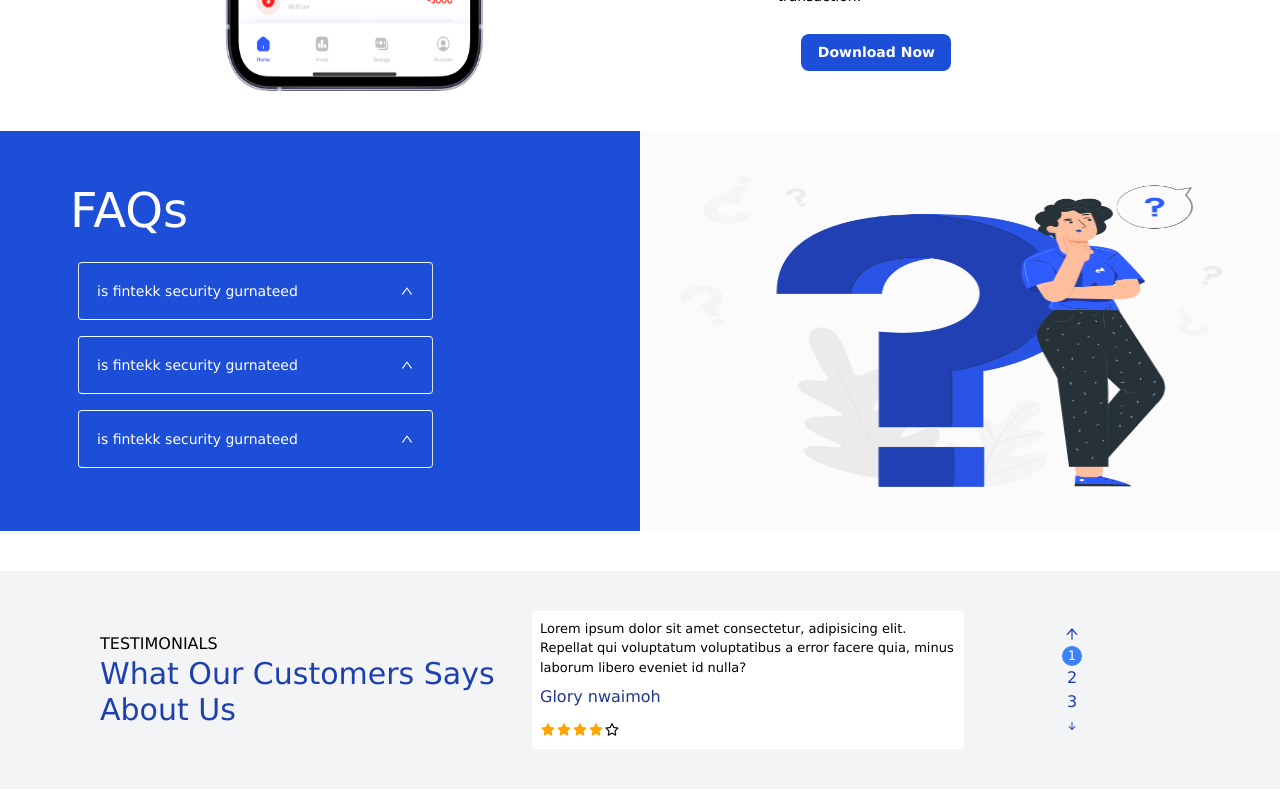
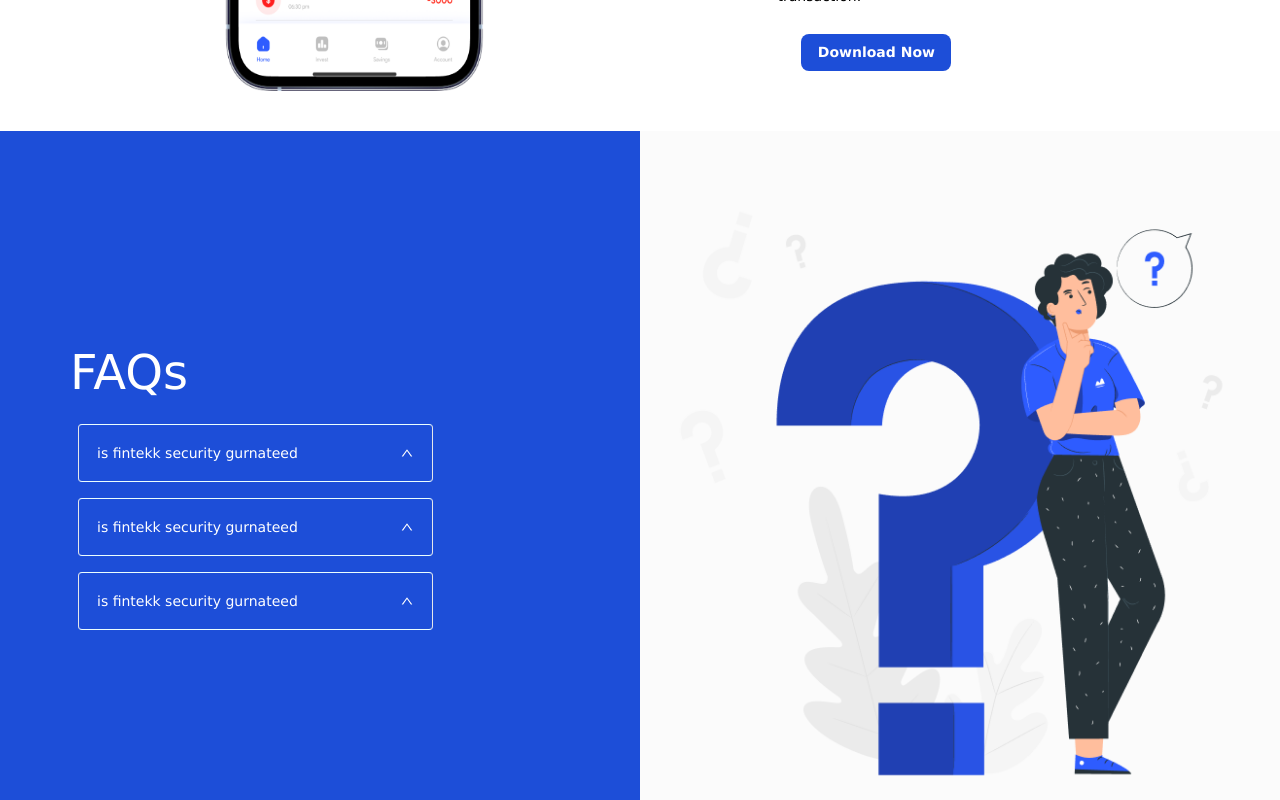
Before and after one commit to goodylove/Fintech-landing-page, a React (Vite) app: page / in a window 1280 px wide. Shown: the part 1760-2560 px from the top of the page. Built offline with nearby package versions, Linux system fonts and the light colour scheme.

Commit message:
pass props

```diff
--- a/src/components/faq/Questions.jsx
+++ b/src/components/faq/Questions.jsx
@@ -1,18 +1,18 @@
 import React, { useState } from "react";
 import { AiOutlineDown, AiOutlineUp } from "react-icons/ai";
 
-const Question = () => {
-  const [show, setShow] = useState(false);
-  const [icon, setIcon] = useState(false);
+const Question = ({ text, onClick, icon, show }) => {
+  // const [show, setShow] = useState(false);
+  // const [icon, setIcon] = useState(false);
 
-  const handleClick = () => {
-    setIcon((prev) => {
-      return !prev;
-    });
-    setShow((prev) => {
-      return !prev;
-    });
-  };
+  // const handleClick = (e) => {
+  //   console.log(e);
+  //   setIcon((prev) => {
+  //     return !prev;
+  //   });
+  //   setShow((prev) => {
+  //     return !prev;
+  //   });
   return (
     <div>
       <ul className="flex justify-center w-full flex-col">
@@ -21,17 +21,14 @@
             <span> is fintekk security gurnateed</span>
             <div>
               {icon ? (
-                <AiOutlineDown onClick={() => handleClick()} />
+                <AiOutlineDown onClick={() => onClick()} />
               ) : (
-                <AiOutlineUp onClick={handleClick} />
+                <AiOutlineUp onClick={onClick} />
               )}
             </div>
           </div>
           {show ? (
-            <div className="rounded bg-white text-sm p-3 absolute top-10  z-0">
-              Lorem ipsum dolor sit amet,, consequatur, ad sed necessitatibus
-              corporis earum vero quo aliquam eveniet! Deserunt!
-            </div>
+            <div className={`rounded bg-white text-sm p-3`}>{text}</div>
           ) : (
             ""
           )}
@@ -40,5 +37,4 @@
     </div>
   );
 };
-
 export default Question;
--- a/src/components/faq/index.jsx
+++ b/src/components/faq/index.jsx
@@ -3,22 +3,54 @@
 import Illustrator from "../../.././public/illustration.png";
 
 import Question from "./Questions";
+
 const Faq = () => {
+  const [show, setShow] = useState(false);
+  const [icon, setIcon] = useState(false);
+
+  const handleClick = (e) => {
+    console.log(e);
+    setIcon((prev) => {
+      return !prev;
+    });
+    setShow((prev) => {
+      return !prev;
+    });
+  };
+
   return (
-    <div className="w-full flex justify-center mt-[54%] md:mt-10">
-      <div className="flex w-[100%] justify-center h-[400px] flex-col-reverse  md:flex-row ">
+    <div className="w-full flex  h-auto  md:mt-10">
+      <div className=" w-[100%] md:flex-row-reverse  flex  flex-col">
+        <div className="flex justify-center md:w-[50%]">
+          <img src={Illustrator} alt="" className="w-[100%] h-[100%]" />
+        </div>
         <div className=" bg-blue-700 flex justify-center md:w-[50%]">
           <div className="flex flex-col w-[100%]   justify-center">
             <div className="flex p-10 justify-center flex-col md:pl-[70px] ">
               <h1 className="text-5xl text-start mb-5 text-white">FAQs</h1>
-              <Question />
-              <Question />
-              <Question />
+              <Question
+                onClick={(e) => handleClick(e)}
+                icon={icon}
+                show={show}
+                text="Lorem ipsum dolor sit amet,, consequatur, ad sed necessitatibus
+              corporis earum vero quo aliquam eveniet! Deserunt!"
+              />
+              <Question
+                onClick={(e) => handleClick(e)}
+                icon={icon}
+                show={show}
+                text="  ipsum dolor sit amet,, consequatur, ad sed necessitatibus
+              corporis earum vero quo aliquam eveniet! Deserunt!"
+              />
+              <Question
+                onClick={(e) => handleClick(e)}
+                icon={icon}
+                show={show}
+                text=" Lorem ipsum dolor sit amet,, consequatur, ad sed necessitatibus
+              corporis earum vero quo aliquam eveniet! Deserunt!"
+              />
             </div>
           </div>
-        </div>
-        <div className="flex justify-center md:w-[50%]">
-          <img src={Illustrator} alt="" className="w-[100%] h-[100%]" />
         </div>
       </div>
     </div>
--- a/src/components/testimonals/indxe.jsx
+++ b/src/components/testimonals/indxe.jsx
@@ -6,16 +6,16 @@
 
 const Testimonials = () => {
   return (
-    <div className="flex justify-center mt-10 bg-gray-100 w-full p-10">
-      <div className="flex justify-between w-[90%] items-center">
-        <div className="text-start w-[40%]">
+    <div className="flex  mt-10 bg-gray-100 w-full p-10">
+      <div className="flex justify-between w-[90%] items-center  flex-col">
+        <div className="md:text-start md:w-[40%] text-center w-[86%]">
           <h2 className="">TESTIMONIALS</h2>
           <p className="text-3xl text-blue-800">
             What Our Customers Says About Us
           </p>
         </div>
         {/* testimonials */}
-        <div className="w-[40%] text-start bg-white  rounded p-2">
+        <div className="md:w-[40%]  w-[90%]text-start bg-white  rounded p-2 m-5">
           <p className="text-[13px]">
             Lorem ipsum dolor sit amet consectetur, adipisicing elit. Repellat
             qui voluptatum voluptatibus a error facere quia, minus laborum
@@ -28,7 +28,7 @@
           <AiFillStar className="icon-start" />
           <AiOutlineStar className="ico-start" />
         </div>
-        <div className="flex flex-col text-blue-800  items-center w-[20%]">
+        <div className="flex md:flex-col text-blue-800  items-center md:w-[20%] flex-row w-[40%] m-5 justify-between  ">
           <AiOutlineArrowUp className="mb-1" />
           <div className="bg-blue-500 h-5 w-5 rounded-full text-[13px] text-white">
             1
```
